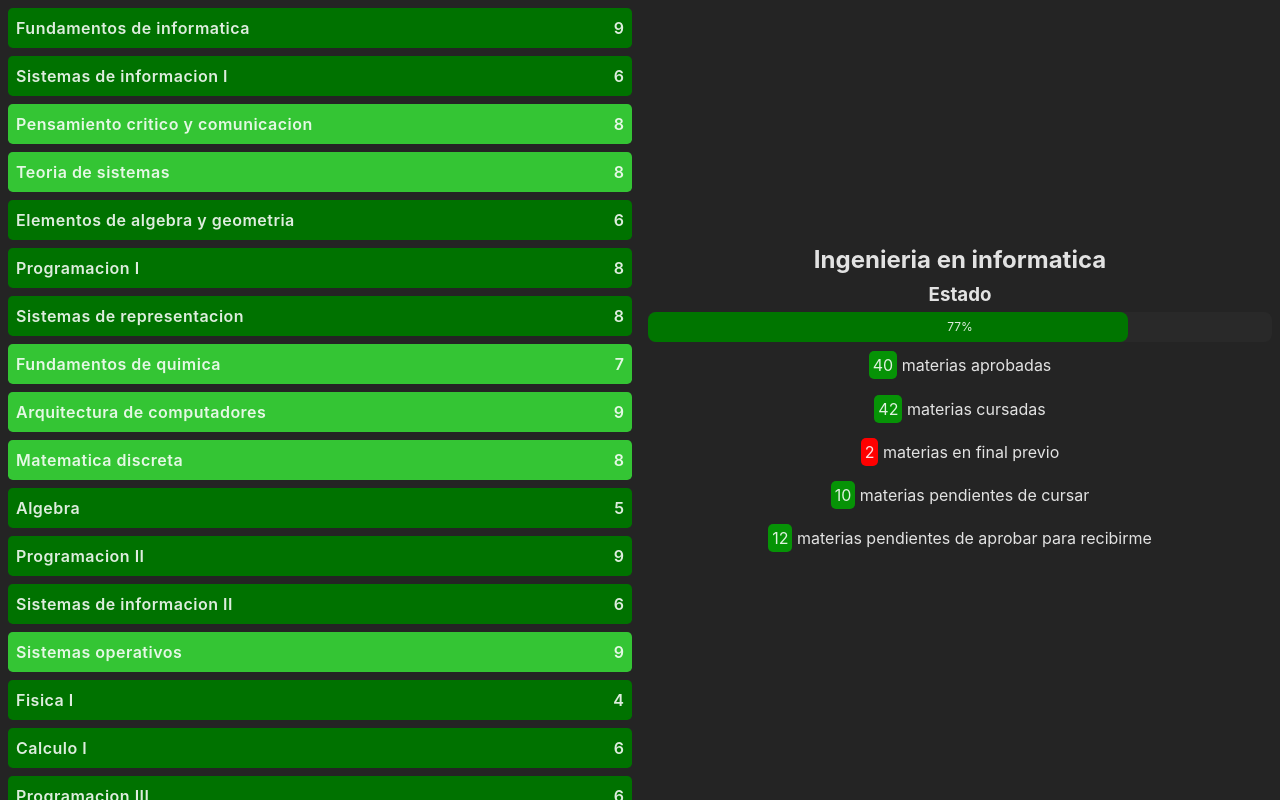
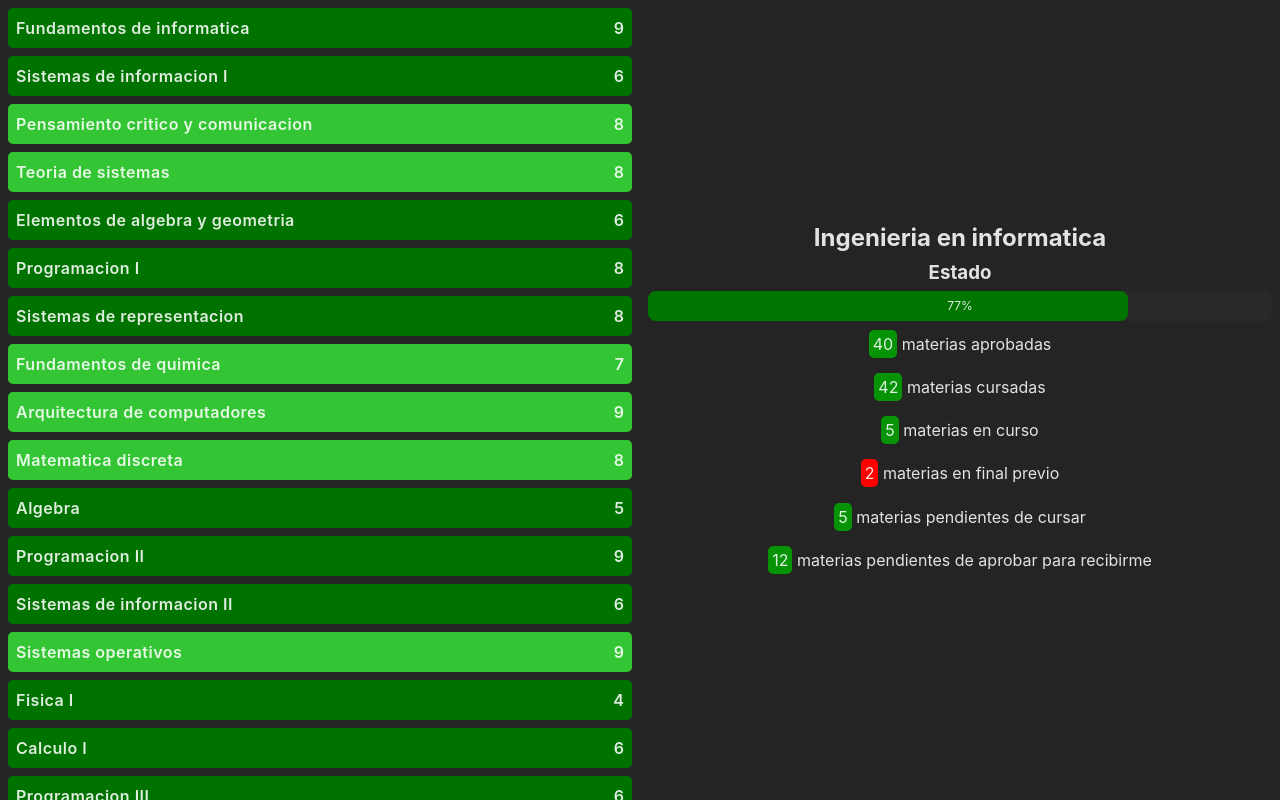
Before and after one commit to enzocazenave/university-degree-status, a React (Vite) app: page / in a window 1280 px wide. Built offline with nearby package versions, Linux system fonts and the light colour scheme.

Commit message:
Add functionality to track subjects in progress and update styles accordingly

```diff
--- a/src/components/Chart.jsx
+++ b/src/components/Chart.jsx
@@ -2,12 +2,14 @@ import styles from '../styles/components/Chart.module.css'
 import data from '../data/data.json'
 import { getPassedDegrees } from '../helpers/getPassedDegrees';
 import { getSubjectsTaken } from '../helpers/getSubjectsTaken';
+import { getSubjectsTaking } from '../helpers/getSubjectsTaking';
 
 export const Chart = () => {
 
 	const subjectsLength = data.length;
 	const subjectsPassed = getPassedDegrees()
 	const subjectsTaken = getSubjectsTaken()
+	const subjectsTaking = getSubjectsTaking()
 	const percentage = Math.round((subjectsPassed / subjectsLength) * 100)
 
 	return (
@@ -22,10 +24,10 @@ export const Chart = () => {
 
 			<span className={styles.chartSubjects}><span>{subjectsPassed}</span> materias aprobadas</span>
 			<span className={styles.chartSubjects}><span>{subjectsTaken}</span> materias cursadas</span>
+			<span className={styles.chartSubjects}><span>{subjectsTaking}</span> materias en curso</span>
 			<span className={styles.chartSubjects}><span style={{ backgroundColor: 'red' }}>{subjectsTaken - subjectsPassed}</span> materias en final previo</span>
-			<span className={styles.chartSubjects}><span>{subjectsLength - subjectsTaken}</span> materias pendientes de cursar</span>
+			<span className={styles.chartSubjects}><span>{subjectsLength - subjectsTaken - subjectsTaking}</span> materias pendientes de cursar</span>
 			<span className={styles.chartSubjects}><span>{subjectsLength - subjectsPassed}</span> materias pendientes de aprobar para recibirme</span>
-
 
 		</section>
 	)
--- a/src/components/Subject.jsx
+++ b/src/components/Subject.jsx
@@ -11,7 +11,8 @@ export const Subject = ({ subject }) => {
     return (
         <div className={`${styles.container} ${subjectStyle}`}>
             <span className={styles.name}>{name}</span>
-            {degree == 0
+
+            {degree == 0 || degree == -1
                 ? null
                 : <span className={styles.degree}>{degree}</span>
             }
--- a/src/data/data.json
+++ b/src/data/data.json
@@ -211,12 +211,12 @@
   },
   {
     "name": "Arquitectura de aplicaciones",
-    "degree": 0,
+    "degree": -1,
     "promote": false
   },
   {
     "name": "Tendencias tecnologicas",
-    "degree": 0,
+    "degree": -1,
     "promote": false
   },
   {
@@ -226,12 +226,12 @@
   },
   {
     "name": "Calidad de software",
-    "degree": 0,
+    "degree": -1,
     "promote": false
   },
   {
     "name": "Negocios tecnologicos",
-    "degree": 0,
+    "degree": -1,
     "promote": false
   },
   {
@@ -256,7 +256,7 @@
   },
   {
     "name": "Dirección de empresas",
-    "degree": 0,
+    "degree": -1,
     "promote": false
   }
 ]
--- a/src/helpers/getSubjectStyle.js
+++ b/src/helpers/getSubjectStyle.js
@@ -3,6 +3,7 @@ import styles from '../styles/components/Subject.module.css'
 export const getSubjectStyle = (degree, promote) => {
     if (promote) return styles.promociona;
     if (degree == 0) return null;
+    if (degree == -1) return styles.cursando;
     if (degree > 3) return styles.aprobado;
     if (degree < 4) return styles.desaprobado;
 }
--- a/src/helpers/getSubjectsTaken.js
+++ b/src/helpers/getSubjectsTaken.js
@@ -1,7 +1,7 @@
 import data from '../data/data.json'
 
 export const getSubjectsTaken = () => data.reduce((acc, curr) => {
-    if (curr.degree === 0) return acc;
+    if (curr.degree === 0 || curr.degree === -1) return acc;
 
     return acc + 1;
 }, 0)
--- /dev/null
+++ b/src/helpers/getSubjectsTaking.js
@@ -0,0 +1,7 @@
+import data from '../data/data.json'
+
+export const getSubjectsTaking = () => data.reduce((acc, curr) => {
+    if (curr.degree === -1) return acc + 1;
+
+    return acc;
+}, 0)
--- a/src/styles/components/Subject.module.css
+++ b/src/styles/components/Subject.module.css
@@ -14,12 +14,16 @@
   font-weight: 600;
 }
 
-.container:nth-child(odd):not(.aprobado):not(.desaprobado):not(.promociona) {
+.container:nth-child(odd):not(.aprobado):not(.desaprobado):not(.promociona):not(.cursando) {
   background-color: #292929;
 }
 
 .aprobado {
   background-color: rgb(0, 114, 0);
+}
+
+.cursando {
+  background-color: rgb(35, 119, 247);
 }
 
 .desaprobado {
```
